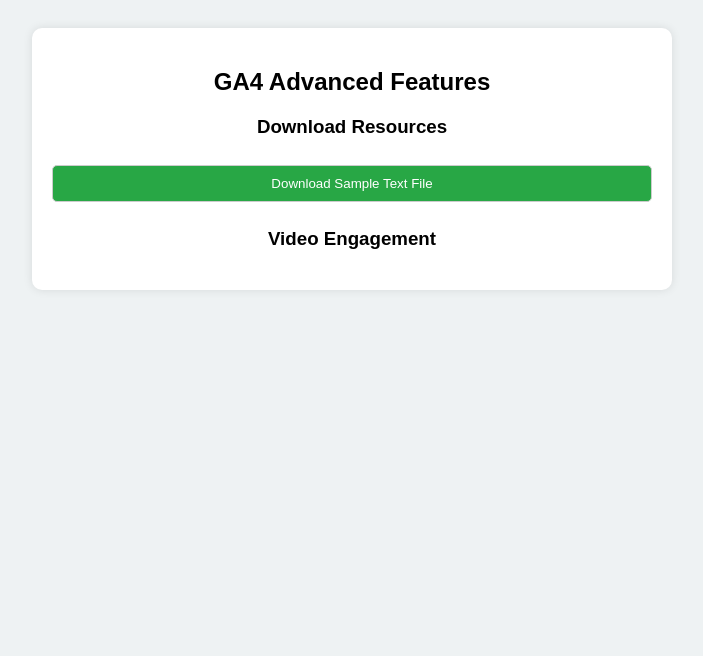
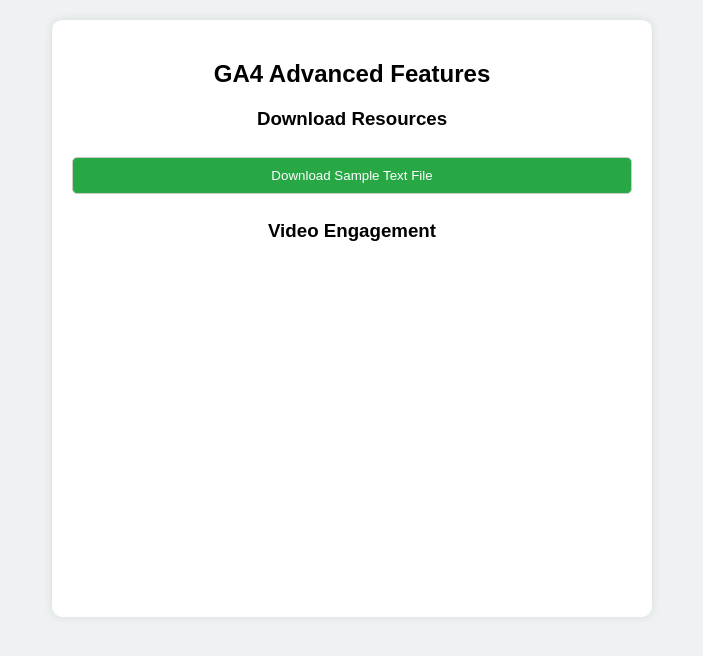
Before and after one commit to TheDevOpsHub/ga-demo, a plain HTML site: page demo2.html in a window 1280 px wide. Shown: the whole page, without its empty margins (288-991 px from the left). Drawn offline with Linux system fonts and the light colour scheme.

Commit message:
GA4 demo2: Support multiple devices

```diff
--- a/demo2.html
+++ b/demo2.html
@@ -14,14 +14,70 @@
     <!-- End Google Tag Manager -->
 
     <style>
-        body { font-family: Arial, sans-serif; background-color: #eef2f3; text-align: center; padding: 20px; }
-        .container { background: white; padding: 20px; max-width: 600px; margin: auto; border-radius: 10px;
-                     box-shadow: 0 0 10px rgba(0, 0, 0, 0.1); }
-        input, textarea, button { width: 100%; padding: 10px; margin: 8px 0; border: 1px solid #ccc; border-radius: 5px; }
-        button { cursor: pointer; color: white; }
-        .btn-submit { background: #007bff; }
-        .btn-download { background: #28a745; }
-        .video-container { margin: 20px 0; }
+        /* General Styles */
+        body {
+            font-family: Arial, sans-serif;
+            background-color: #eef2f3;
+            text-align: center;
+            padding: 20px;
+            margin: 0;
+        }
+
+        .container {
+            background: white;
+            padding: 20px;
+            max-width: 100%;
+            width: 100%;
+            box-sizing: border-box;
+            border-radius: 10px;
+            box-shadow: 0 0 10px rgba(0, 0, 0, 0.1);
+            margin: 0 auto;
+        }
+
+        input, textarea, button {
+            width: 100%;
+            padding: 10px;
+            margin: 8px 0;
+            border: 1px solid #ccc;
+            border-radius: 5px;
+            box-sizing: border-box;
+        }
+
+        button {
+            cursor: pointer;
+            color: white;
+        }
+
+        .btn-submit {
+            background: #007bff;
+        }
+
+        .btn-download {
+            background: #28a745;
+        }
+
+        .video-container {
+            margin: 20px 0;
+            position: relative;
+            padding-bottom: 56.25%; /* 16:9 aspect ratio for responsive video */
+            height: 0;
+            overflow: hidden;
+        }
+
+        .video-container iframe {
+            position: absolute;
+            top: 0;
+            left: 0;
+            width: 100%;
+            height: 100%;
+        }
+
+        /* Responsive Adjustments */
+        @media (min-width: 600px) {
+            .container {
+                max-width: 600px;
+            }
+        }
     </style>
 </head>
 <body>
@@ -33,6 +89,7 @@ height="0" width="0" style="display:none;visibility:hidden"></iframe></noscript>
 
 <div class="container">
     <h2>GA4 Advanced Features</h2>
+
     <!-- File Download Tracking -->
     <h3>Download Resources</h3>
     <button class="btn-download" onclick="trackFileDownload('hello.txt')">Download Sample Text File</button>
@@ -58,7 +115,7 @@ height="0" width="0" style="display:none;visibility:hidden"></iframe></noscript>
         window.dataLayer.push(eventData);
 
         // Simulate file download
-        alert("Downloading " + fileName);
+        alert("Downloading " + fileName + " (Simulation)");
     }
 
     // YouTube IFrame API
```
